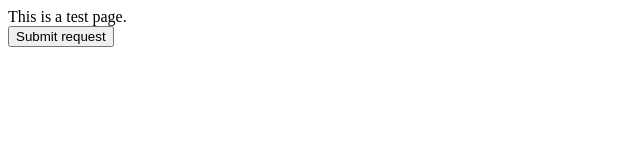
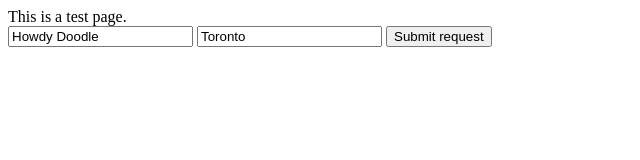
Before and after one commit to zchsh/git-cms, a website: page public/index.html in a window 1280 px wide. Shown: the whole page, without its empty margins (0-640 px from the left). Drawn offline with Linux system fonts and the light colour scheme.

Commit message:
feat: show form inputs

```diff
--- a/public/index.html
+++ b/public/index.html
@@ -7,8 +7,8 @@
 		This is a test page.
 
 		<form target="_blank" action="/api/handle-form" method="POST">
-			<input type="hidden" name="fullname" value="Sam" />
-			<input type="hidden" name="city" value="Dubai&#32;" />
+			<input name="fullname" value="Howdy Doodle" />
+			<input name="city" value="Toronto" />
 			<input
 				onclick="window.location.href = '/after-submit';"
 				type="submit"
```
